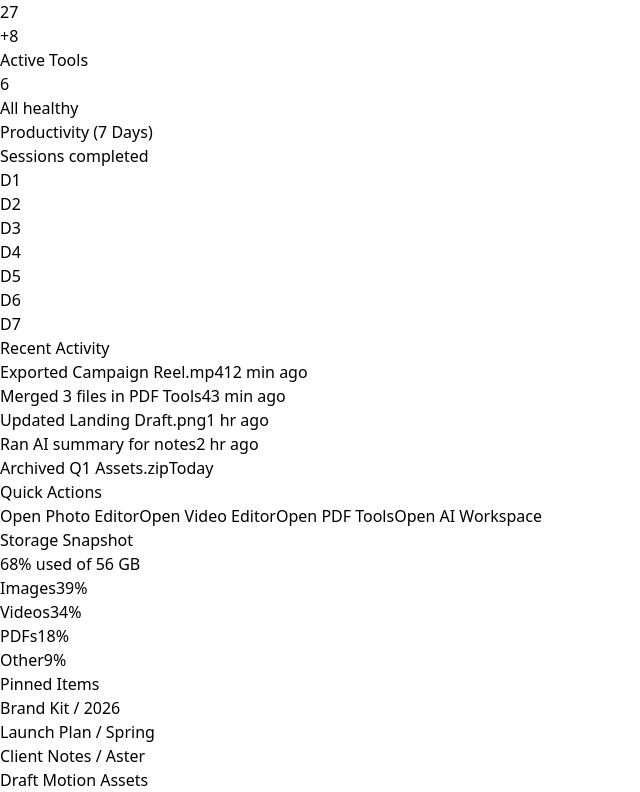
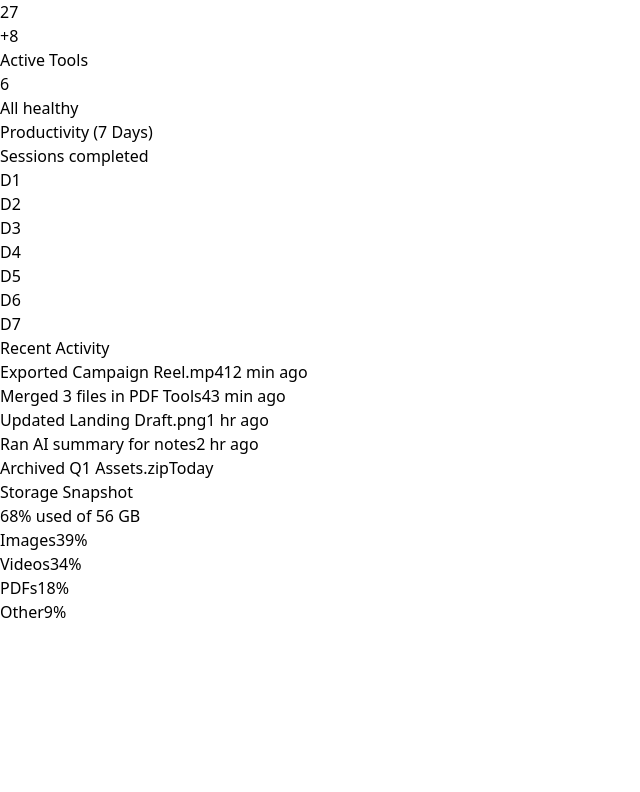
Before and after one commit to AdeelTahir-SE/DawnDesk, a React (Vite) app: page /dashboard in a window 1280 px wide. Shown: the part 1254-2046 px from the top of the page, without its empty margins (0-640 px from the left). After the commit the page ends 1878 px from the top, so only its background shows below. Built offline with nearby package versions, Linux system fonts and the light colour scheme.

Commit message:
feat: update Dashboard layout by removing quick actions and pinned items sections; enhance Settings and Storage pages with structured layout

```diff
--- a/src/Pages/Dashboard.tsx
+++ b/src/Pages/Dashboard.tsx
@@ -24,12 +24,7 @@ const kpis: KPI[] = [
     { label: "Active Tools", value: "6", change: "All healthy" },
 ];
 
-const quickActions = [
-    { label: "Open Photo Editor", to: "/photo-editor" },
-    { label: "Open Video Editor", to: "/video-editor" },
-    { label: "Open PDF Tools", to: "/pdf-tools" },
-    { label: "Open AI Workspace", to: "/ai" },
-];
+
 
 const activities: Activity[] = [
     { title: "Exported " + "Campaign Reel.mp4", time: "12 min ago" },
@@ -48,12 +43,6 @@ const storageBreakdown: StorageType[] = [
 
 const weeklyUsage = [52, 66, 61, 74, 69, 84, 72];
 
-const pinnedItems = [
-    "Brand Kit / 2026",
-    "Launch Plan / Spring",
-    "Client Notes / Aster",
-    "Draft Motion Assets",
-];
 
 export default function Dashboard() {
     return (
@@ -111,20 +100,7 @@ export default function Dashboard() {
                 </div>
 
                 <div className="xl:col-span-4 space-y-4">
-                    <article className="rounded-xl border border-neutral-800 bg-neutral-900/60 p-4 sm:p-5">
-                        <h2 className="text-lg font-semibold text-white">Quick Actions</h2>
-                        <div className="mt-4 grid grid-cols-1 gap-2">
-                            {quickActions.map((action) => (
-                                <Link
-                                    key={action.label}
-                                    to={action.to}
-                                    className="rounded-lg border border-neutral-700 bg-neutral-900 px-3 py-2 text-sm font-medium text-white/85 transition-colors hover:bg-neutral-800"
-                                >
-                                    {action.label}
-                                </Link>
-                            ))}
-                        </div>
-                    </article>
+
 
                     <article className="rounded-xl border border-neutral-800 bg-neutral-900/60 p-4 sm:p-5">
                         <h2 className="text-lg font-semibold text-white">Storage Snapshot</h2>
@@ -143,16 +119,7 @@ export default function Dashboard() {
                         </ul>
                     </article>
 
-                    <article className="rounded-xl border border-neutral-800 bg-neutral-900/60 p-4 sm:p-5">
-                        <h2 className="text-lg font-semibold text-white">Pinned Items</h2>
-                        <ul className="mt-4 space-y-2">
-                            {pinnedItems.map((name) => (
-                                <li key={name} className="rounded-lg border border-neutral-800 bg-neutral-900 px-3 py-2 text-sm text-white/85">
-                                    {name}
-                                </li>
-                            ))}
-                        </ul>
-                    </article>
+
                 </div>
             </section>
         </div>
--- a/src/Pages/Settings.tsx
+++ b/src/Pages/Settings.tsx
@@ -1,3 +1,11 @@
 export default function Settings() {
-  return <div></div>;
+  return (
+    <div className="flex flex-col items-center justify-center gap-[20px]">
+      {/* Dashboard settings */}
+      <div></div>
+
+      {/* AI settings */}
+      <div></div>
+    </div>
+  );
 }
--- a/src/Pages/Storage.tsx
+++ b/src/Pages/Storage.tsx
@@ -1,6 +1,11 @@
 export default function Storage(){
     return(
-        <div>
+        <div className="flex flex-col items-center justify-center">
+            <div className="flex flex-col items-center justify-center gap-[20px] border-dotted border-1 border-yellow-500">
+                <p>Drag adn Drop any Files here</p>
+                <button>Upload</button>
+
+            </div>
 
         </div>
     )
```
